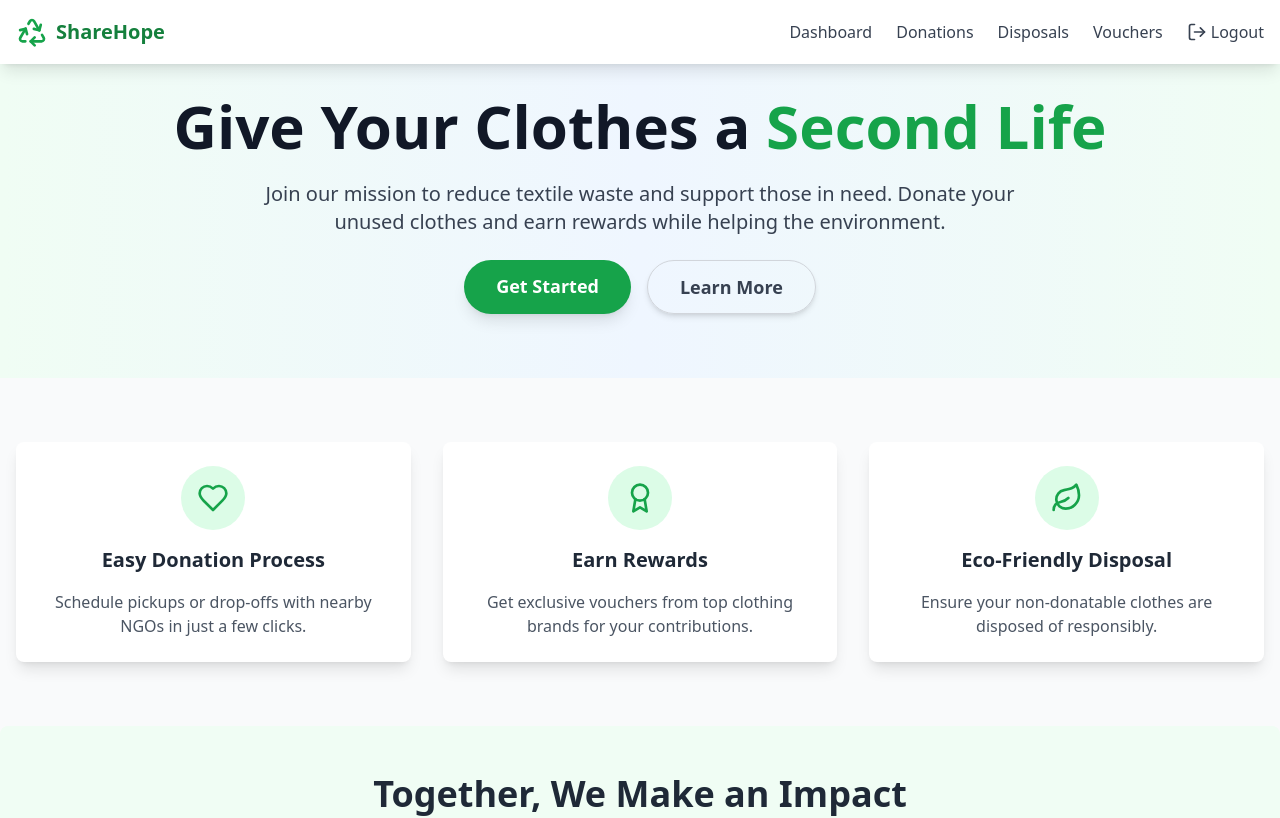
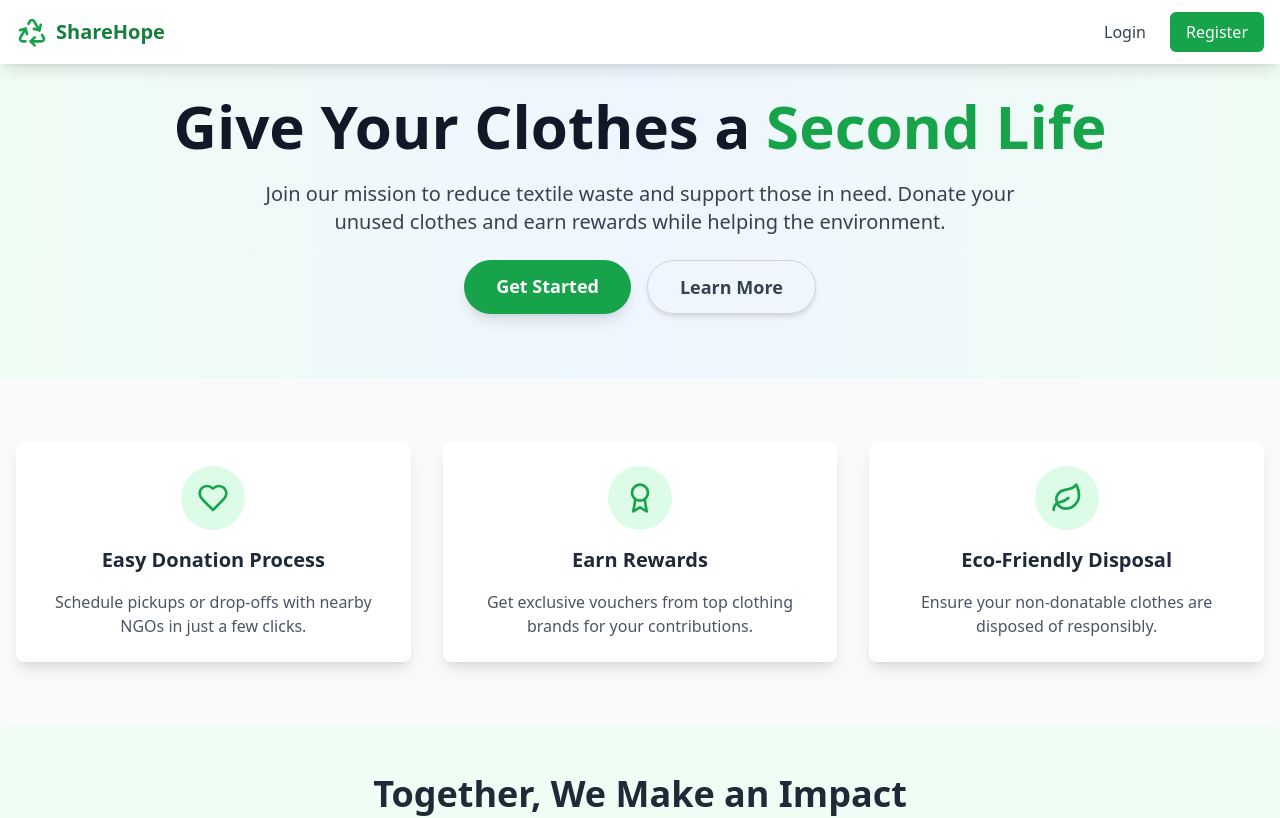
Before and after one commit to Abdulbasit110/sharehope, a React (Vite) app: page / in a window 1280 px wide. Shown: the top 818 px of the page. Built offline with nearby package versions, Linux system fonts and the light colour scheme.

Commit message:
test passed

```diff
--- a/src/components/Navbar.tsx
+++ b/src/components/Navbar.tsx
@@ -4,10 +4,8 @@ import { Recycle, LogOut, Menu, X } from 'lucide-react';
 import { useState } from 'react';
 
 export default function Navbar() {
-  const { logout } = useAuthStore();
-const user = {
-  role :"user"
-}
+  const { user,logout } = useAuthStore();
+
   const [isMobileMenuOpen, setMobileMenuOpen] = useState(false);
 
   const toggleMobileMenu = () => setMobileMenuOpen(!isMobileMenuOpen);
```
